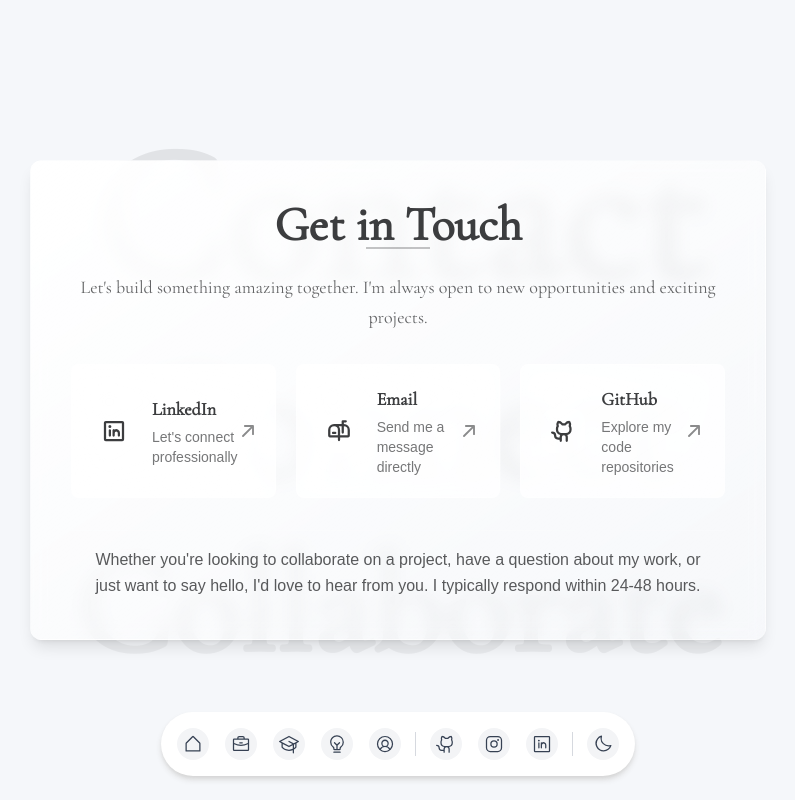
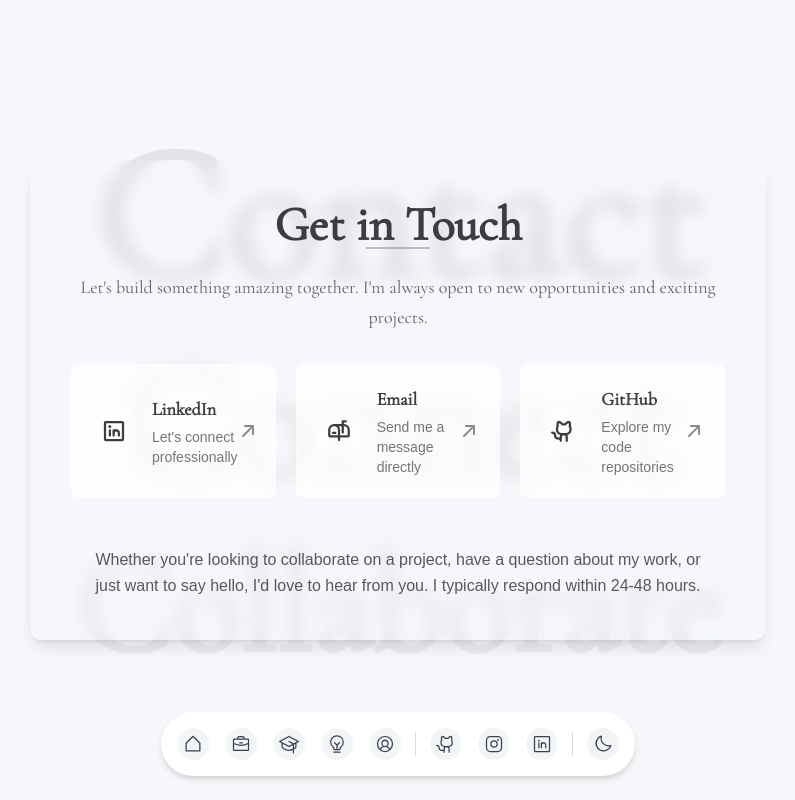
Before and after one commit to imdhruv99/Portfolio-FrontEnd, a Next.js app: page /contact in a window 1280 px wide. Shown: the whole page, without its empty margins (242-1037 px from the left). Built offline with nearby package versions, Linux system fonts and the light colour scheme.

Commit message:
[UPDATED] Get in touch is now in center

```diff
--- a/src/components/Contact/index.tsx
+++ b/src/components/Contact/index.tsx
@@ -39,7 +39,7 @@ const Contact = ({ isDarkTheme }: ContactProps) => {
             {/* Content Card - Centered with Flex */}
             <div className="absolute inset-0 flex items-center justify-center z-10">
                 <div className="w-full max-w-3xl mx-auto px-4">
-                    <div className="bg-gradient-to-br from-white to-white/20 dark:from-black/10 dark:to-black/20 backdrop-blur-sm rounded-xl shadow-lg border border-white/10 dark:border-black/10 p-6 md:p-8 lg:p-10">
+                    <div className="backdrop-blur-sm rounded-xl shadow-lg border border-white/10 dark:border-black/10 p-6 md:p-8 lg:p-10">
                         <h1 className="text-3xl md:text-4xl lg:text-5xl font-bold font-serif text-center mb-6 relative">
                             <span className="block w-fit mx-auto">
                                 Get in Touch
```
